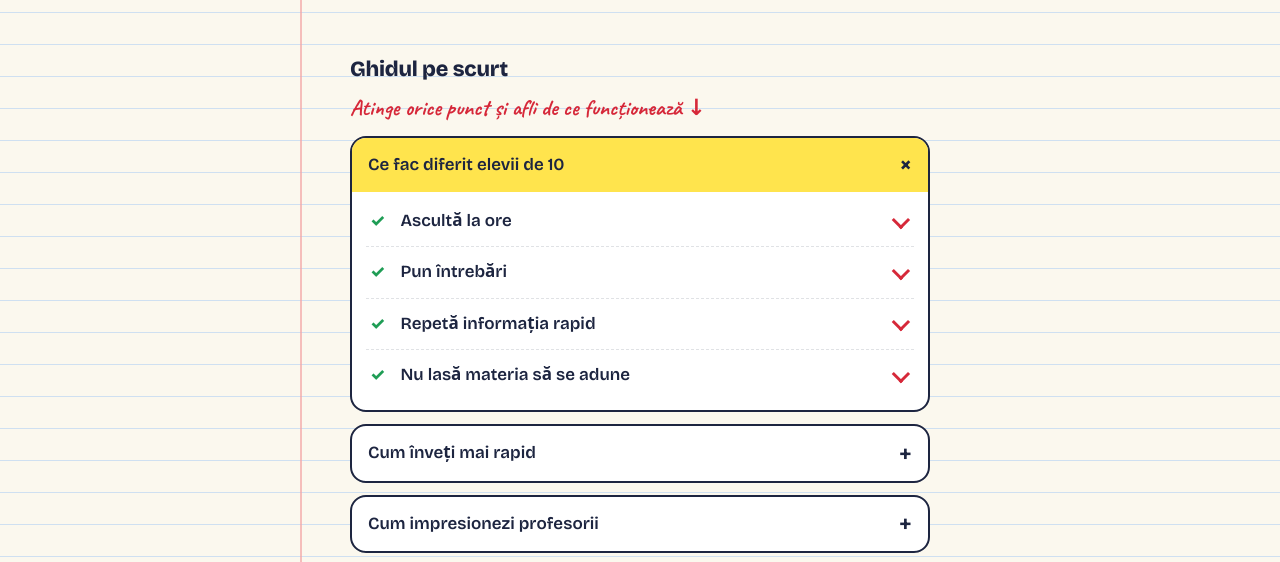
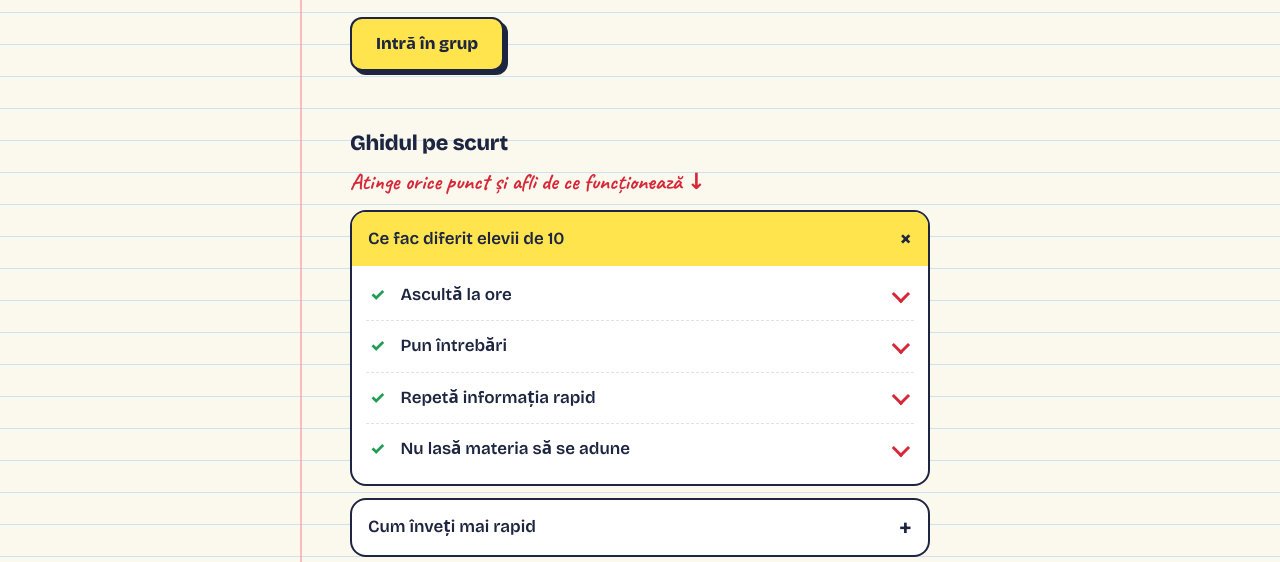
Before and after one commit to Ghiduri/notede10, a plain HTML site: page index.html in a window 1280 px wide. Shown: the part 211-773 px from the top of the page. Drawn offline with nearby package versions, Linux system fonts and the light colour scheme.

Commit message:
Add files via upload

```diff
--- a/index.html
+++ b/index.html
@@ -29,6 +29,9 @@ main{max-width:620px;margin:0 auto;padding:28px 20px 56px 52px}
 .hero{position:relative;padding:12px 0 20px}
 .hero h1{font-weight:800;font-size:clamp(2.1rem,9vw,3.1rem);line-height:1.05;margin:0 96px 12px 0;letter-spacing:-.02em}
 .hero p{margin:0;max-width:30ch;color:var(--muted);font-size:1.05rem}
+.join{display:inline-flex;align-items:center;justify-content:center;min-height:48px;margin-top:20px;padding:12px 24px;background:var(--hl);color:#1d2540;border:2px solid var(--ink);border-radius:12px;box-shadow:4px 4px 0 var(--ink);font-weight:800;font-size:1.05rem;text-decoration:none;transition:transform .15s,box-shadow .15s}
+.join:hover{transform:translate(-1px,-1px);box-shadow:6px 6px 0 var(--ink)}
+.join:active{transform:translate(3px,3px);box-shadow:1px 1px 0 var(--ink)}
 .grade{position:absolute;right:-4px;top:0;width:96px;height:96px;display:grid;place-items:center;transform:rotate(-9deg);color:var(--red)}
 .grade span{font-size:3.6rem;line-height:1}
 .grade svg{position:absolute;inset:-6px;width:calc(100% + 12px);height:calc(100% + 12px)}
@@ -99,6 +102,7 @@ footer .hand{font-size:1.6rem;color:var(--red)}
     </div>
     <h1>Cum obții numai note de 10 la școală</h1>
     <p>Secretul nu e norocul. Sunt <mark>obiceiuri mici</mark>, repetate zilnic.</p>
+    <a class="join" href="https://whop.com/gradeup-education" target="_blank" rel="noopener noreferrer">Intră în grup</a>
   </header>
 
   <h2>Ghidul pe scurt</h2>
```
